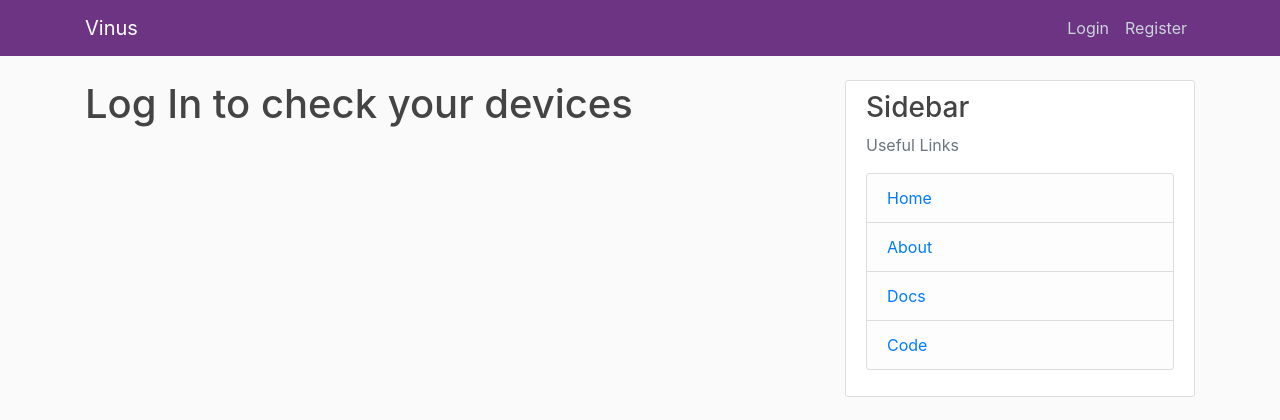
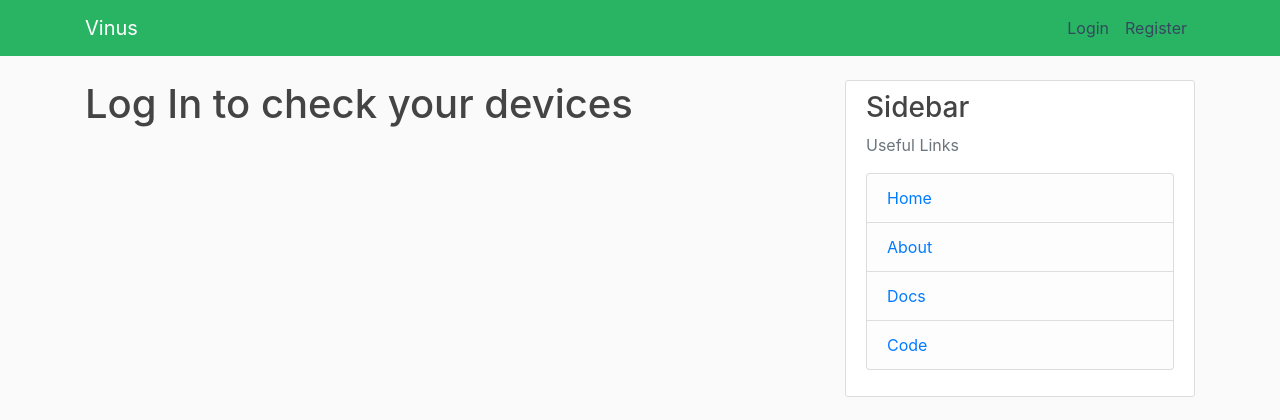
Before and after one commit to Ali-Ibrahim137/IoT-Voice-Assistant, a Django app: template Django_project/Vinus/templates/Vinus/home.html in a window 1280 px wide. Shown: the top 420 px of the page. Run offline with Django 3.2, Linux system fonts and the light colour scheme; the template is opened without the code that fills it, so the values that code supplies are empty; some libraries are stand-ins or nearby versions.

Commit message:
changed the color

```diff
--- a/Django_project/Vinus/static/Vinus/main.css
+++ b/Django_project/Vinus/static/Vinus/main.css
@@ -13,11 +13,11 @@ ul {
 }
 
 .bg-steel {
-  background-color: #6c3483;
+  background-color: #28B463;
 }
 
 .site-header .navbar-nav .nav-link {
-  color: #cbd5db;
+  color:      #34495e ;
 }
 
 .site-header .navbar-nav .nav-link:hover {
```
